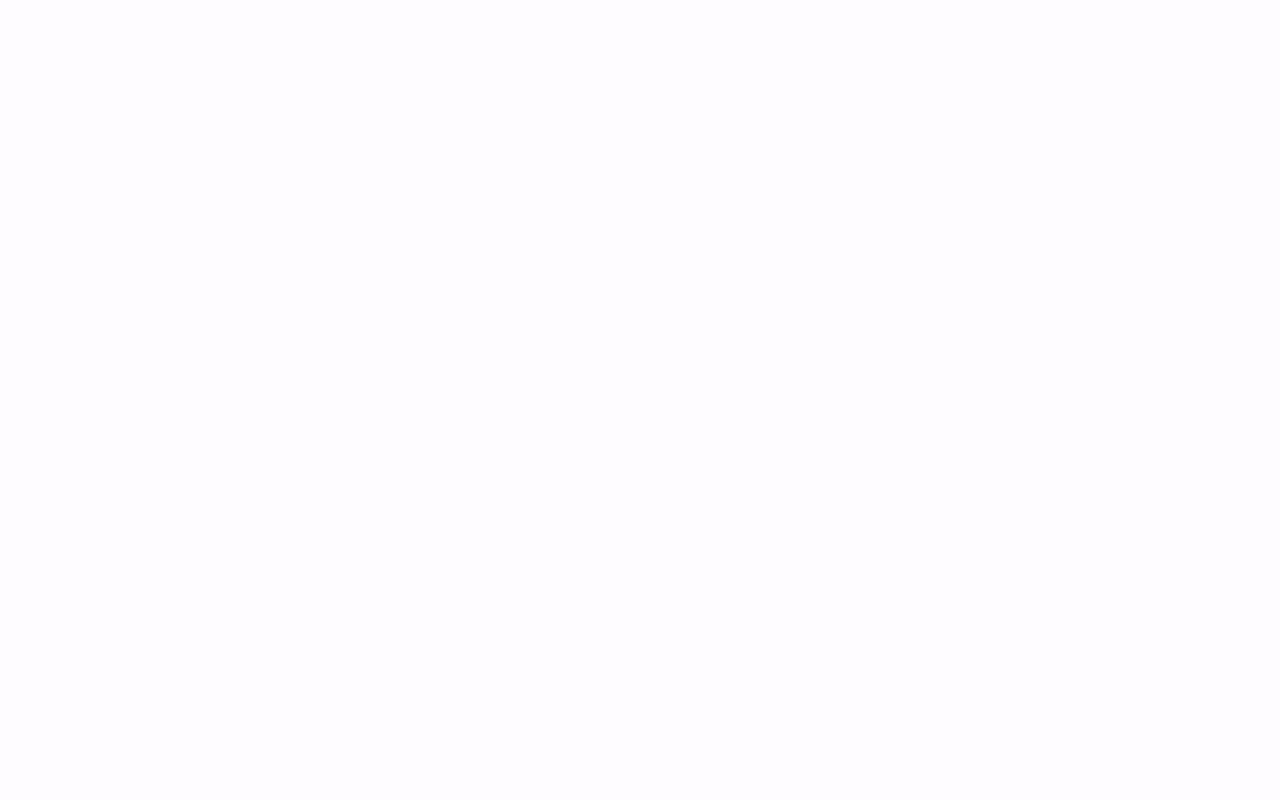
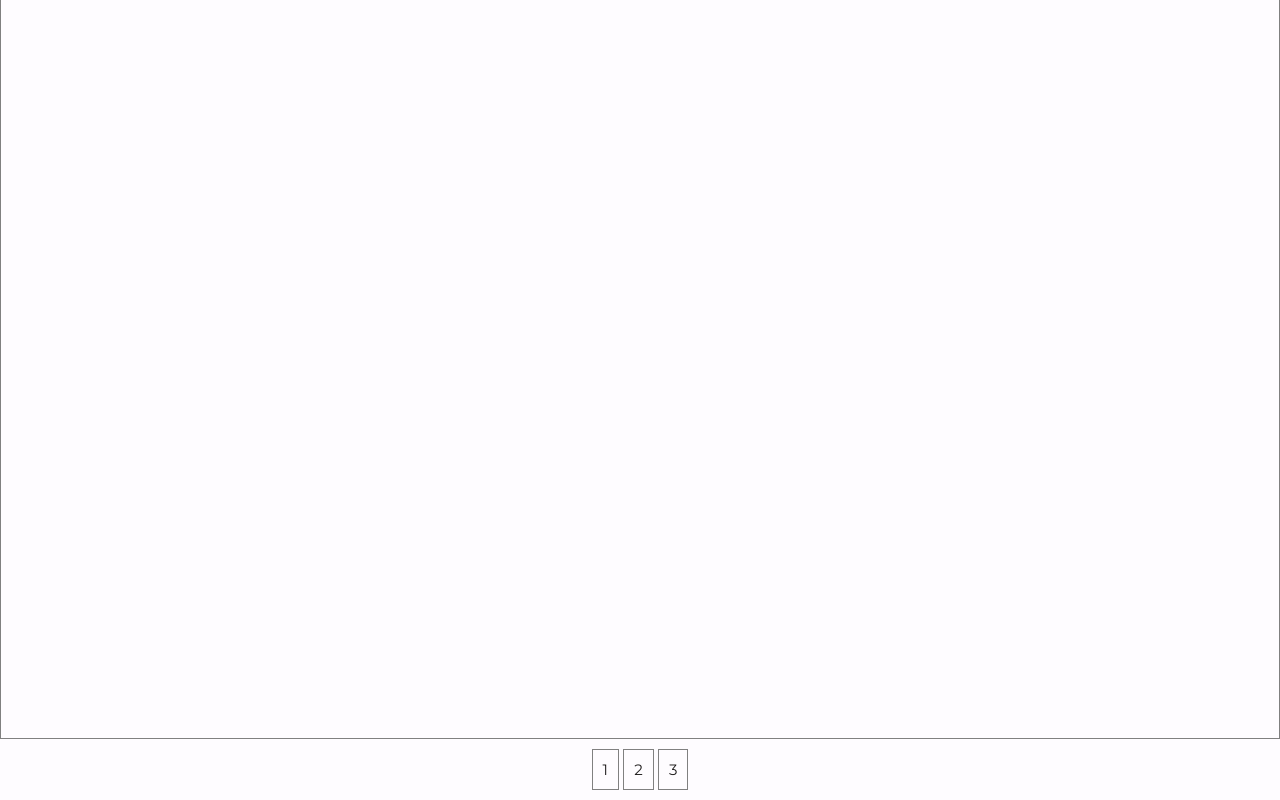
Before and after one commit to pomkmr/korpi-presentation, a SvelteKit app: page /slide7 in a window 1280 px wide. Before the commit this address had no page. Shown: the part 289-1089 px from the top of the page. Before the commit the page ends 800 px from the top, so only its background shows below. Built offline with nearby package versions, Linux system fonts and the light colour scheme.

Commit message:
added slide on method design

```diff
--- a/src/routes/slide6/+page.svelte
+++ b/src/routes/slide6/+page.svelte
@@ -14,7 +14,7 @@
 
 <Title
 prevSlide="/slide5"
-nextSlide="/"
+nextSlide="/slide7"
 title="Korpi"
 subtitle="Live Demo of Korpi"></Title>
 
--- /dev/null
+++ b/src/routes/slide7/+page.svelte
@@ -0,0 +1,55 @@
+<script>
+    import Title from "../../components/Title.svelte";
+</script>
+
+<style>
+    .button-group {
+        text-align: center;
+        margin: 10px;
+    }
+
+    .circle-button {
+        padding: 10px;
+        border: 1px solid gray;
+        font-size: 15px;
+    }
+
+    .circle-button:hover {
+        cursor: pointer;
+        color: red;
+        border: 1px solid black;
+        box-shadow: rgba(0, 0, 0, 0.24) 0px 3px 8px;
+    }
+
+    .maincontent {
+        text-align: center;
+        width: 100%;
+        height: 900px;
+        margin: 10px 0;
+        border: 1px solid gray;
+    }
+
+</style>
+
+<Title
+prevSlide="/slide5"
+nextSlide="/"
+title="Method"
+subtitle="Designs Of Korpi"></Title>
+
+<div class="slidecontainer">
+    <div class="maincontent">
+        IMAGE
+    </div>
+    <div class="button-group">
+        <button class="circle-button">
+            1
+        </button>
+        <button class="circle-button">
+            2
+        </button>
+        <button class="circle-button">
+            3
+        </button>
+    </div>
+</div>
```
